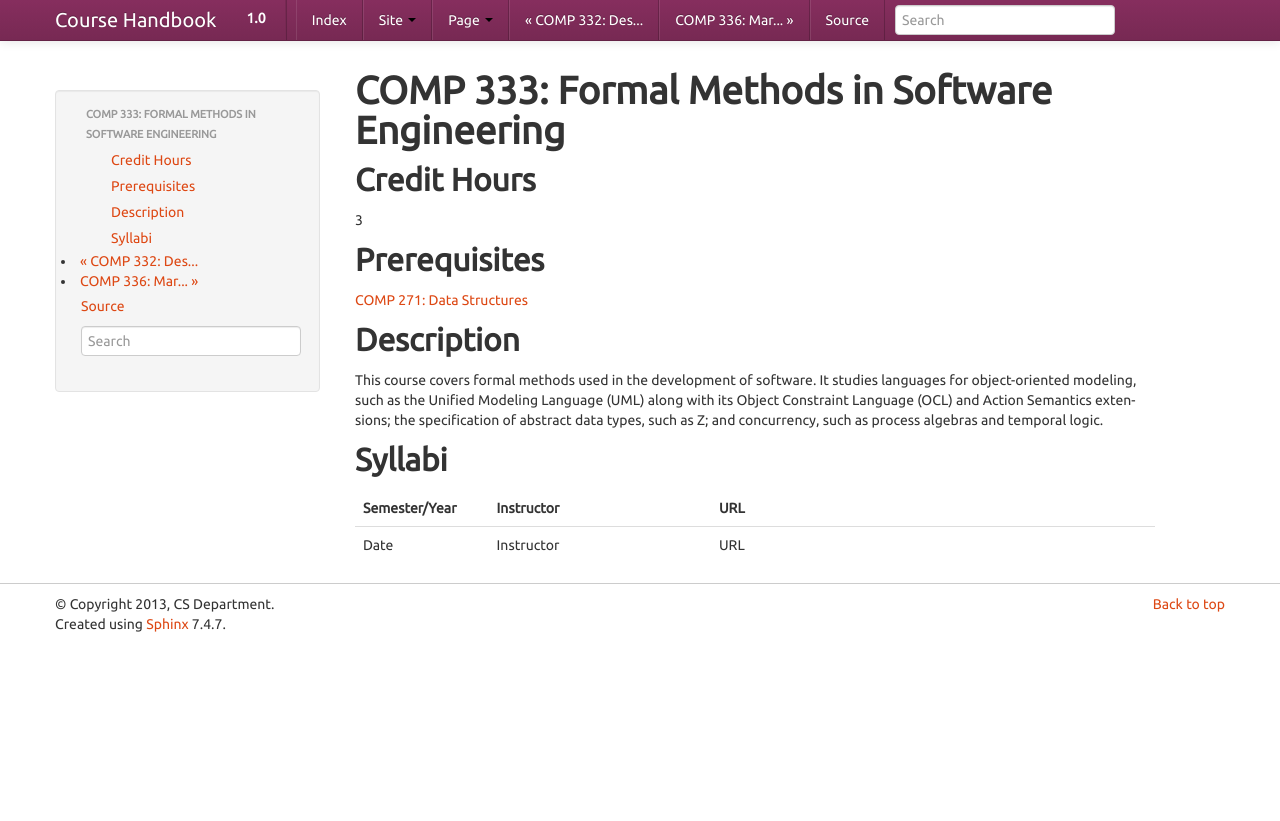
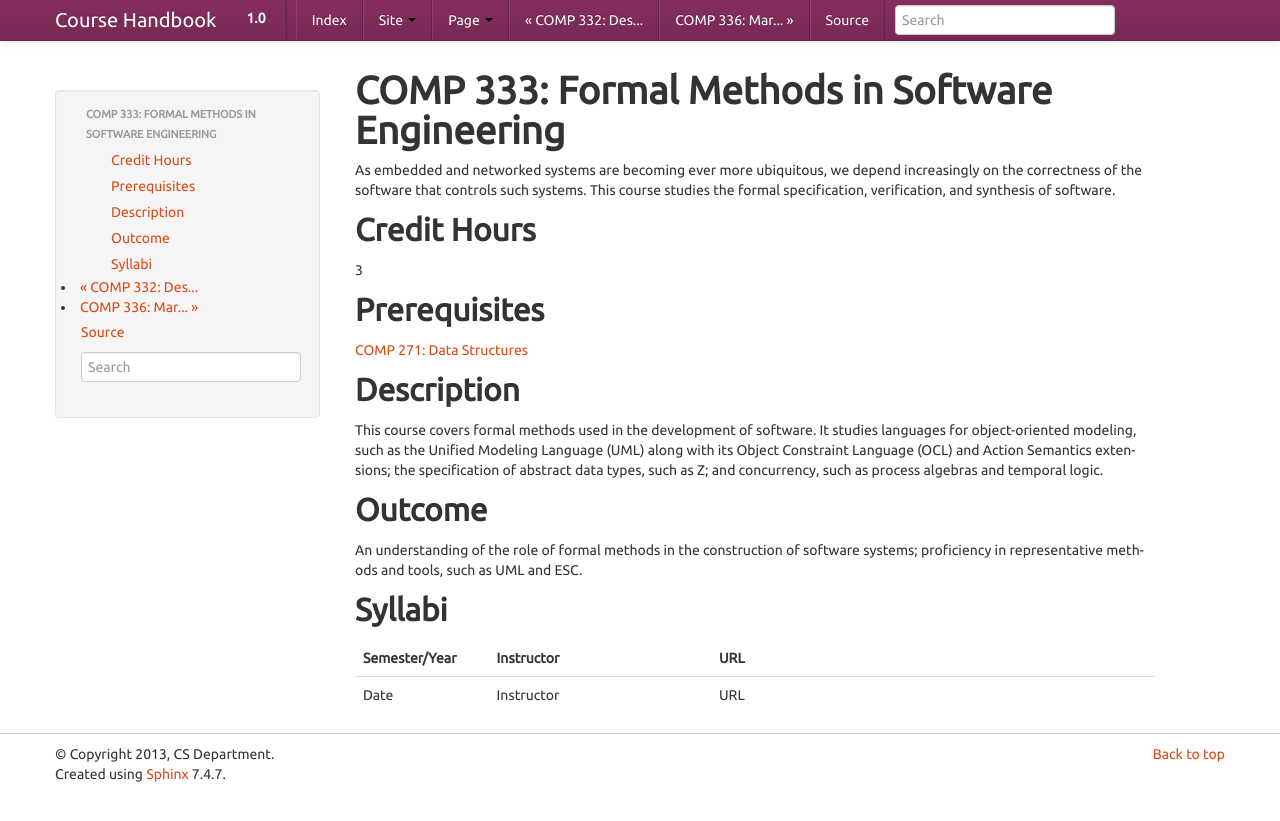
Before and after one commit to kyang5/coursedescriptions, a Sphinx documentation site: the page built from source/comp333.rst, in a window 1280 px wide. Shown: the top 821 px of the page. Built offline with Sphinx 7.4.7, drawn with Linux system fonts in a browser that asks for light colours.

Commit message:
Updated COMP 333

```diff
--- a/source/comp333.rst
+++ b/source/comp333.rst
@@ -1,5 +1,10 @@
 COMP 333: Formal Methods in Software Engineering
 ================================================
+
+As embedded and networked systems are becoming ever more ubiquitous,
+we depend increasingly on the correctness of the software that
+controls such systems. This course studies the formal specification,
+verification, and synthesis of software.
 
 Credit Hours
 -----------------------
@@ -21,6 +26,13 @@ and Action Semantics extensions; the specification of abstract data
 types, such as Z; and concurrency, such as process algebras and temporal
 logic.
 
+Outcome
+----------------------
+
+An understanding of the role of formal methods in the
+construction of software systems; proficiency in representative
+methods and tools, such as UML and ESC.
+
 Syllabi
 ----------------------
 
```
